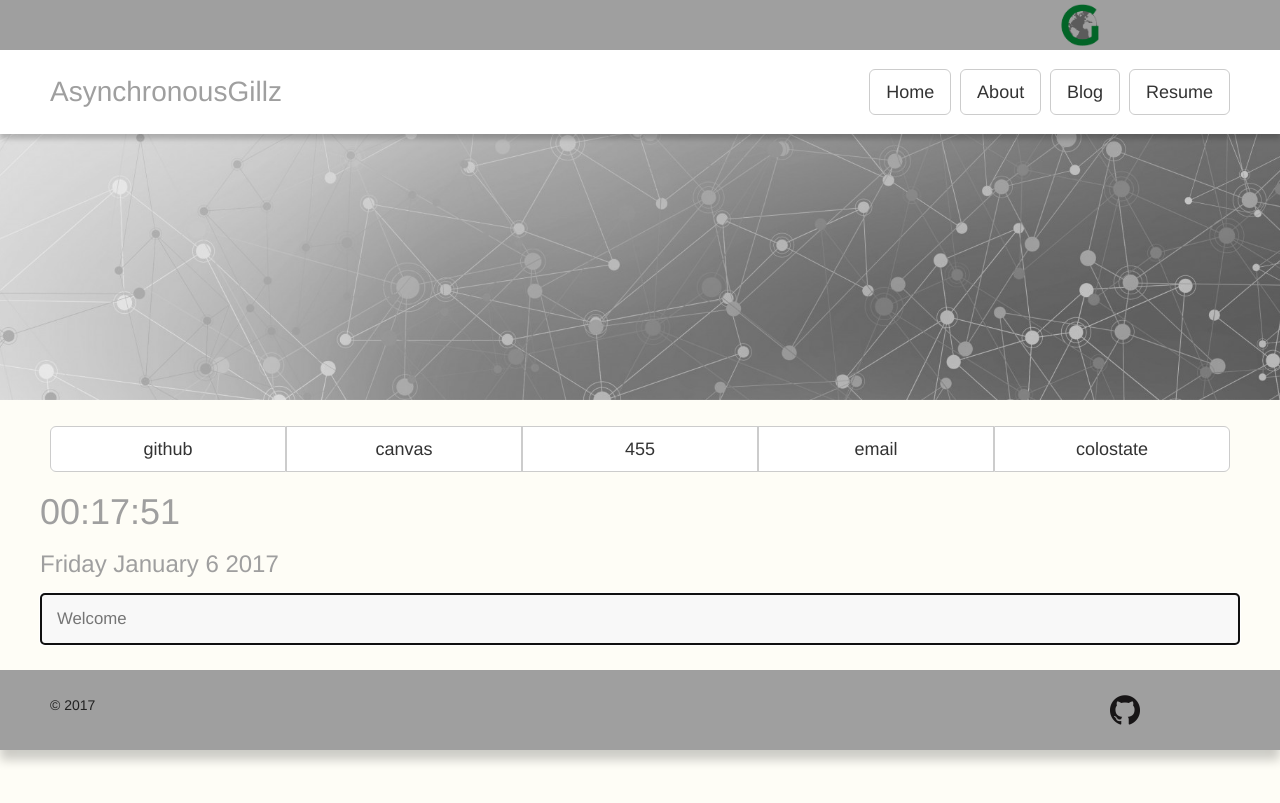
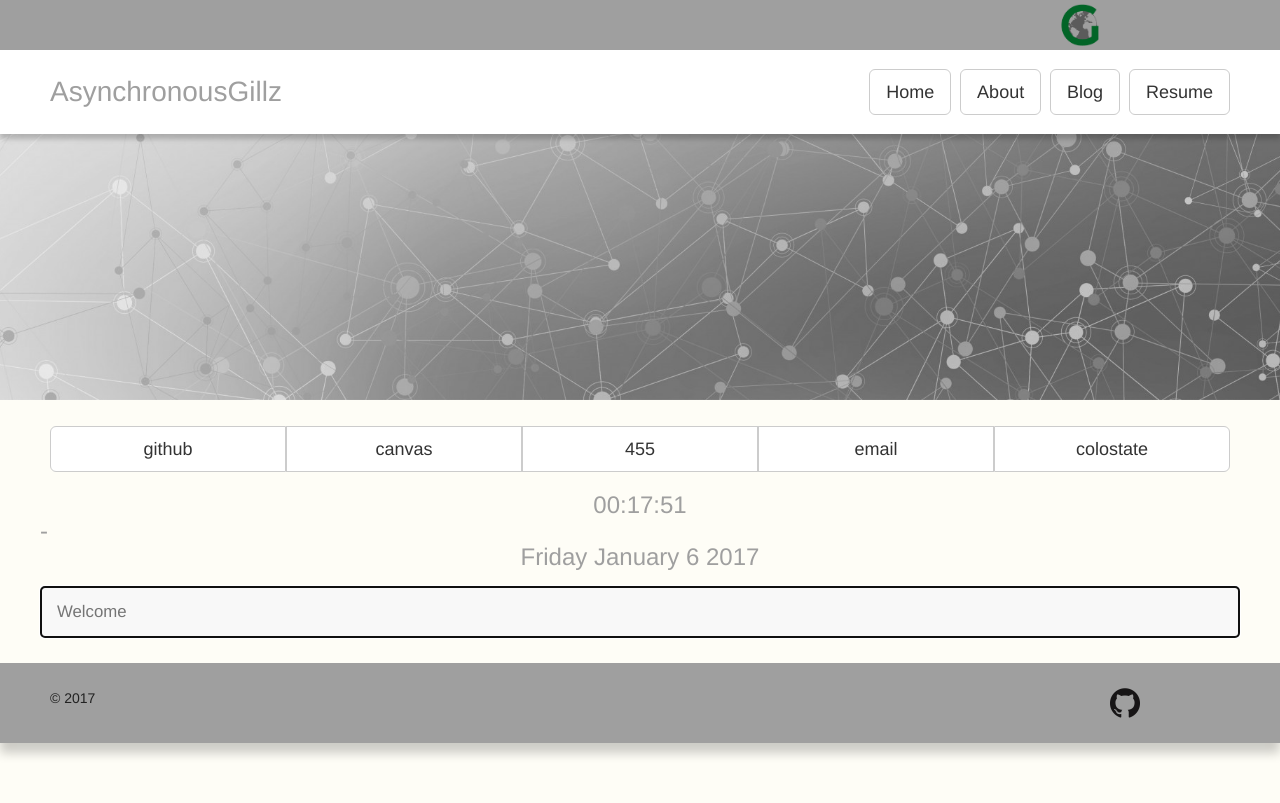
Before and after one commit to GerhardOfRivia/GerhardOfRivia.github.io, a Jekyll site: the page built from index.md, in a window 1280 px wide. Shown: the top 803 px of the page. Built offline with Jekyll 4.4.1, drawn with Linux system fonts in a browser that asks for light colours; nearby versions of some CDN libraries.

Commit message:
html - search time & date

```diff
--- a/_includes/search.html
+++ b/_includes/search.html
@@ -1,6 +1,6 @@
-
-<h1 id="time"></h1>
-<h3 id="date"></h3>
+<h3>
+<div id="time"></div> - <div id="date"></div>
+</h3>
 <form name="searchForm" class="searchForm" method="GET"  action="javascript:searchForm()">
 	<p>
 		<i id="list-search" class="fa fa-question-circle"></i>
--- a/assets/styles.css
+++ b/assets/styles.css
@@ -647,7 +647,8 @@ th {
 }
 #date, #time {
     margin-left: auto;
-    margin-right: auto
+    margin-right: auto;
+    text-align: center
 }
 textarea {
     width: 100%;
```
